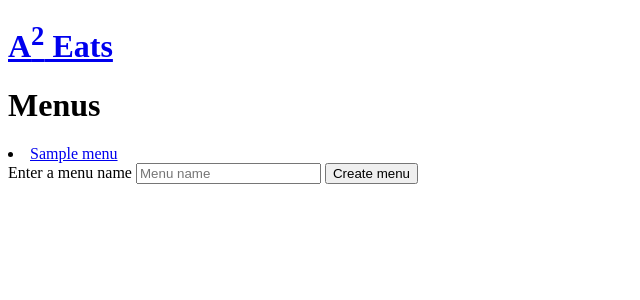
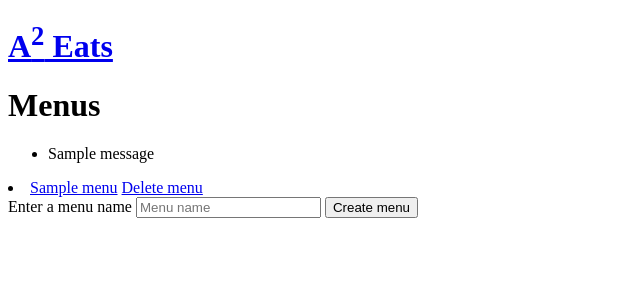
Before and after one commit to amarhubi/asquared-eats, a Django app: template asquaredeats/recipes/templates/recipes/menu_list.html in a window 1280 px wide. Shown: the top 300 px of the page, without its empty margins (0-640 px from the left). Run offline with Django 5.2, Linux system fonts and the light colour scheme; the template is opened without the code that fills it: most values are stand-ins (such as "Sample title", 1, 10 or a date in 2020); one stand-in notice (Sample message) is shown.

Commit message:
added delete menu view

```diff
--- a/asquaredeats/recipes/templates/recipes/menu_list.html
+++ b/asquaredeats/recipes/templates/recipes/menu_list.html
@@ -2,8 +2,20 @@
 
 {% block content %}
 <h1>Menus</h1>
+
+    {% if messages %}
+    <ul class="messages">
+        {% for message in messages %}
+        <li {% if message.tags %} class="{{ message.tags }}"{% endif %}>{{ message }}</li>
+        {% endfor %}
+    </ul>
+{% endif %}
 {% for menu in menus %}
-    <li><a href="{{ menu.get_absoluteurl }}">{{ menu.name }}</a></li>
+    <li>
+        <a href="{{ menu.get_absoluteurl }}">{{ menu.name }}</a>
+        <a href="{% url 'recipes:delete_menu' menu.uid %}">Delete menu</a>
+    </li>
+
 {% endfor %}
    <form action="{% url 'recipes:menu_list' %}" method="post" id="create-menu">
         {% csrf_token %}
--- a/asquaredeats/recipes/urls.py
+++ b/asquaredeats/recipes/urls.py
@@ -9,6 +9,7 @@ urlpatterns = [
     path("recipes/<str:recipe_id>/", views.recipe_details, name="recipe_details"),
     path("menus/", MenuView.as_view(), name="menu_list"),
     path("menus/<str:menu_id>/", views.menu_details, name="menu_details"),
+    path("menus/<str:menu_id>/delete", views.delete_menu, name="delete_menu"),
     path("menus/<str:menu_id>/create-shopping-list", views.create_shopping_list, name="create_shopping_list"),
     path("shopping_lists/<str:shopping_list_id>", views.shopping_list_details, name="shopping_list_details"),
     path("shopping_lists/<str:shopping_list_id>/add-item", views.add_item_to_shopping_list, name="add_item_to_shopping_list"),
```
Also changed, not shown: asquaredeats/recipes/views.py (+10 -1 lines).
